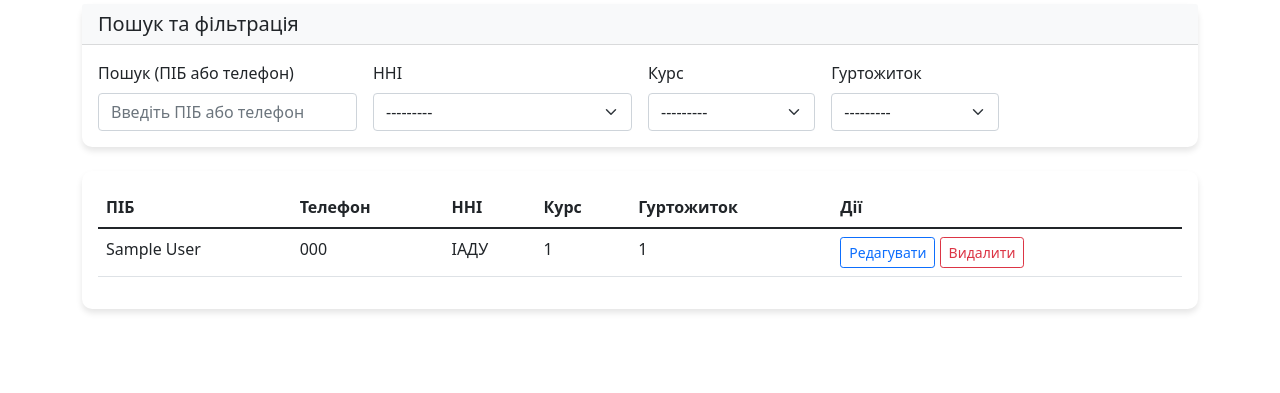
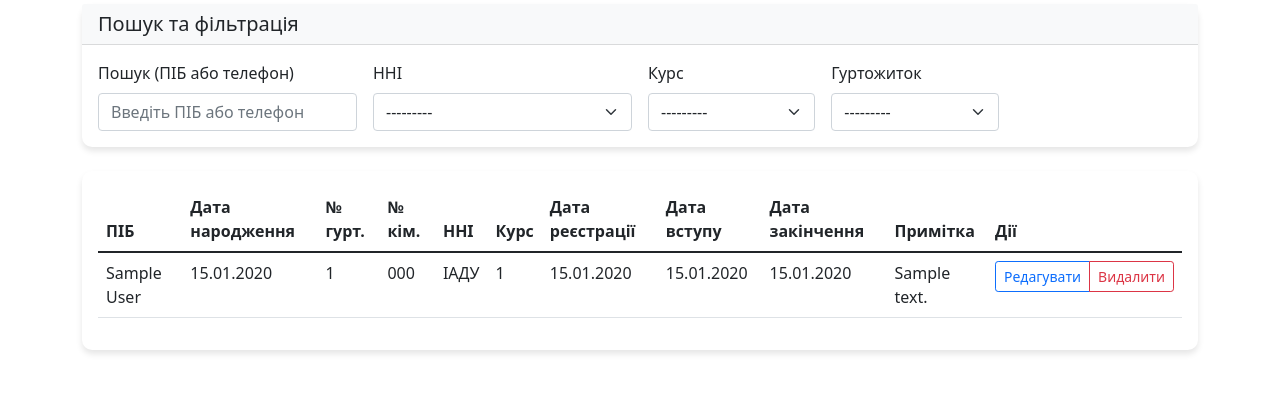
Before and after one commit to OleksandrNykoliak/nulp, a Django app: page / in a window 1280 px wide. Shown: the part 156-549 px from the top of the page. Run offline with Django 4.2, Linux system fonts and the light colour scheme; a user stored in the database is signed in; tables that the repository leaves empty hold one stand-in row (values such as "Sample post").

Commit message:
upd
Signed-off-by: OleksandrNykoliak <nykolyak.o@gmail.com>

```diff
--- a/students/forms.py
+++ b/students/forms.py
@@ -21,6 +21,7 @@ class StudentForm(forms.ModelForm):
 
     def __init__(self, *args, **kwargs):
         super().__init__(*args, **kwargs)
+        self.fields['contract_number'].disabled = True
         # date_fields вручну кажемо які формати приймати
         date_fields = [
             'date_of_birth', 'enrollment_year', 'graduation_year',
--- a/students/models.py
+++ b/students/models.py
@@ -108,6 +108,7 @@ class Student(models.Model):
     enrollment_year = models.DateField(blank=True, null=True, verbose_name="Рік вступу")
     graduation_year = models.DateField(blank=True, null=True, verbose_name="Рік закінчення навчання")
     passport_data = models.CharField(max_length=50, blank=True, null=True, verbose_name="Серія та номер паспорта/ID")
+    passport_record_number = models.CharField(max_length=50, blank=True, null=True, verbose_name="запис №")
     passport_issue_date = models.DateField(blank=True, null=True, verbose_name="Дата видачі паспорта/ID")
     passport_issued_by = models.CharField(max_length=200, blank=True, null=True, verbose_name="Ким виданий паспорт/ID")
     country = models.CharField(max_length=50, default="Україна", blank=True, null=True, verbose_name="Країна")
@@ -127,14 +128,13 @@ class Student(models.Model):
     home_add_building = models.CharField(max_length=20, blank=True, null=True, verbose_name="Будинок")
     home_add_apartment = models.CharField(max_length=20, blank=True, null=True, verbose_name="Квартира")
     contract_date = models.DateField(blank=True, null=True, verbose_name="Дата договору")
-    contract_number = models.CharField(max_length=50, blank=True, null=True, verbose_name="Номер договору")
+    contract_number = models.CharField(max_length=50, blank=True, null=True, verbose_name="Номер договору(не заповнюємо)")
     contract_termination_date = models.DateField(blank=True, null=True, verbose_name="Дата розірвання договору")
     registration_consent = models.BooleanField(default=False, verbose_name="Згода на реєстрацію")
     registration_date = models.DateField(blank=True, null=True, verbose_name="Дата реєстрації прописки")
     registration_dormitory = models.IntegerField(choices=DORMITORY_NUMBERS, blank=True, null=True, verbose_name="Номер гуртожитку реєстрації")
     deregistration_date = models.DateField(blank=True, null=True, verbose_name="Дата зняття з реєстрації")
     notes = models.TextField(blank=True, null=True, verbose_name="Примітки")
-    contract_number = models.CharField(max_length=50, blank=True, null=True, verbose_name="Номер договору")
 
     @property
     def dormitory_address(self):
--- a/students/views.py
+++ b/students/views.py
@@ -71,15 +71,23 @@ def student_update(request, pk):
         form = StudentForm(instance=student)
 
     return render(request, 'students/student_form.html', {'form': form})
+# @login_required
+# def student_delete(request, pk):
+#     student = get_object_or_404(Student, pk=pk)
+#     if request.method == 'POST':
+#         student.delete()
+#         return redirect('student_list')
+
+#     return render(request, 'students/student_confirm_delete.html', {'student': student})
+
+from django.contrib import messages
+
 @login_required
 def student_delete(request, pk):
     student = get_object_or_404(Student, pk=pk)
-    if request.method == 'POST':
-        student.delete()
-        return redirect('student_list')
-
-    return render(request, 'students/student_confirm_delete.html', {'student': student})
-
+    # Замість видалення
+    messages.error(request, "❌ Видалення заборонено. Будь ласка, створіть нового користувача.")
+    return redirect('student_list')
 
 
 
--- a/templates/students/student_form.html
+++ b/templates/students/student_form.html
@@ -156,6 +156,10 @@
                                 <div class="mb-3">
                                     <label for="{{ form.passport_data.id_for_label }}" class="form-label">{{ form.passport_data.label }}</label>
                                     {{ form.passport_data }}
+                                </div>
+                                <div class="mb-3">
+                                    <label for="{{ form.passport_record_number.id_for_label }}" class="form-label">{{ form.passport_record_number.label }}</label>
+                                    {{ form.passport_record_number }}
                                 </div>
                                 <div class="mb-3">
                                     <label for="{{ form.passport_issue_date.id_for_label }}" class="form-label">{{ form.passport_issue_date.label }}</label>
--- a/templates/students/student_list.html
+++ b/templates/students/student_list.html
@@ -15,7 +15,6 @@
             <a href="{% url 'student_list' %}" class="btn btn-sm btn-outline-secondary">Очистити фільтри</a>
         {% endif %}
     </div>
-<!-- student_list.html -->
     <div class="card-body">
         <form method="get" id="filter-form" class="row g-3">
             <div class="col-md-3">
@@ -74,10 +73,15 @@
                 <thead>
                     <tr>
                         <th>ПІБ</th>
-                        <th>Телефон</th>
+                        <th>Дата народження</th>
+                        <th>№ гурт.</th>
+                        <th>№ кім.</th>
                         <th>ННІ</th>
                         <th>Курс</th>
-                        <th>Гуртожиток</th>
+                        <th>Дата реєстрації</th>
+                        <th>Дата вступу</th>
+                        <th>Дата закінчення</th>
+                        <th>Примітка</th>
                         <th>Дії</th>
                     </tr>
                 </thead>
@@ -85,13 +89,20 @@
                     {% for student in students %}
                     <tr>
                         <td>{{ student.full_name }}</td>
-                        <td>{{ student.phone }}</td>
-                        <td>{{ student.institute }}</td>
-                        <td>{{ student.course }}</td>
+                        <td>{% if student.date_of_birth %}{{ student.date_of_birth|date:"d.m.Y" }}{% else %}-{% endif %}</td>
                         <td>{% if student.dormitory_number %}{{ student.dormitory_number }}{% else %}-{% endif %}</td>
+                        <td>{% if student.room_number %}{{ student.room_number }}{% else %}-{% endif %}</td>
+                        <td>{{ student.institute|default:"-" }}</td>
+                        <td>{{ student.course|default:"-" }}</td>
+                        <td>{% if student.registration_date %}{{ student.registration_date|date:"d.m.Y" }}{% else %}-{% endif %}</td>
+                        <td>{% if student.enrollment_year %}{{ student.enrollment_year|date:"d.m.Y" }}{% else %}-{% endif %}</td>
+                        <td>{% if student.graduation_year %}{{ student.graduation_year|date:"d.m.Y" }}{% else %}-{% endif %}</td>
+                        <td>{% if student.notes %}{{ student.notes|truncatewords:5 }}{% else %}-{% endif %}</td>
                         <td>
+                            <div class="btn-group">
                                 <a href="{% url 'student_update' student.pk %}" class="btn btn-sm btn-outline-primary">Редагувати</a>
                                 <a href="{% url 'student_delete' student.pk %}" class="btn btn-sm btn-outline-danger">Видалити</a>
+                            </div>
                         </td>
                     </tr>
                     {% endfor %}
```
Also changed, not shown: templates/students/student_confirm_delete.html (+27 -1 lines), students/migrations/0001_initial.py. Lines whose indentation alone changed are shown as unchanged.
